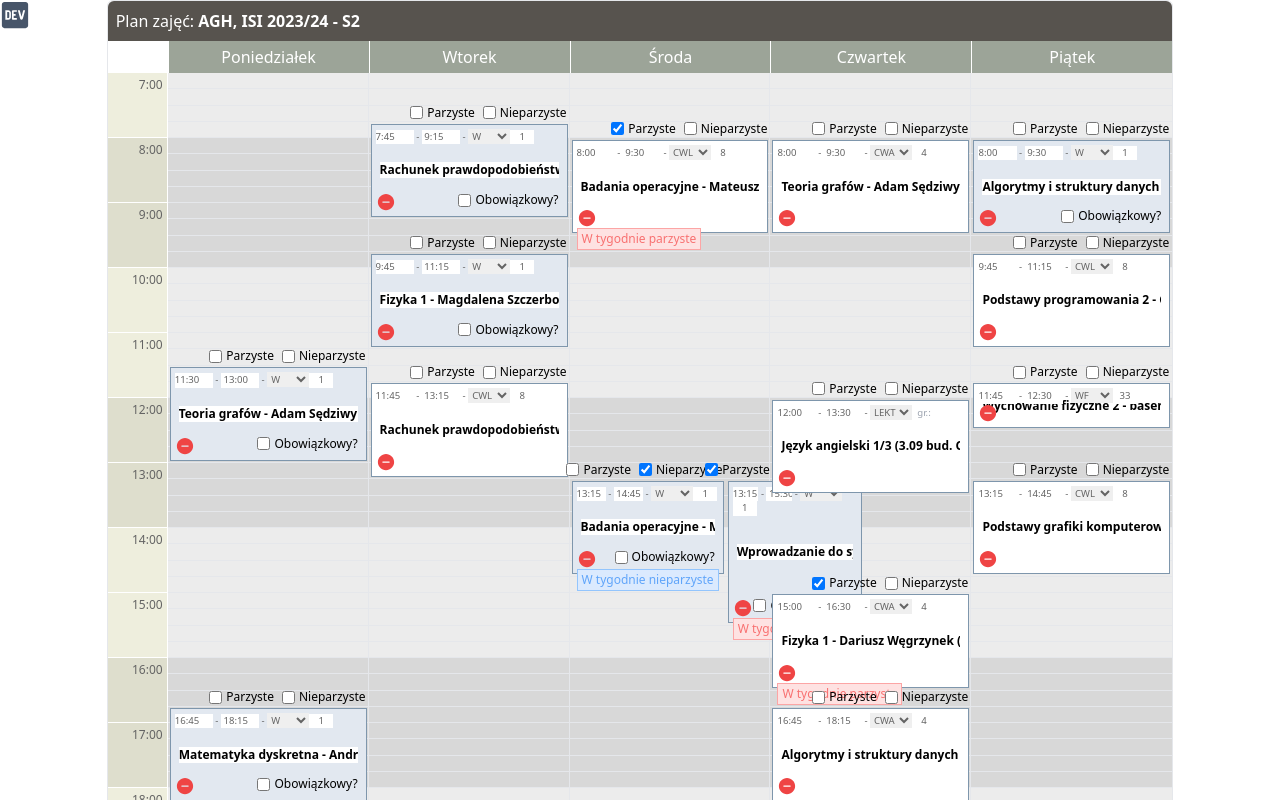
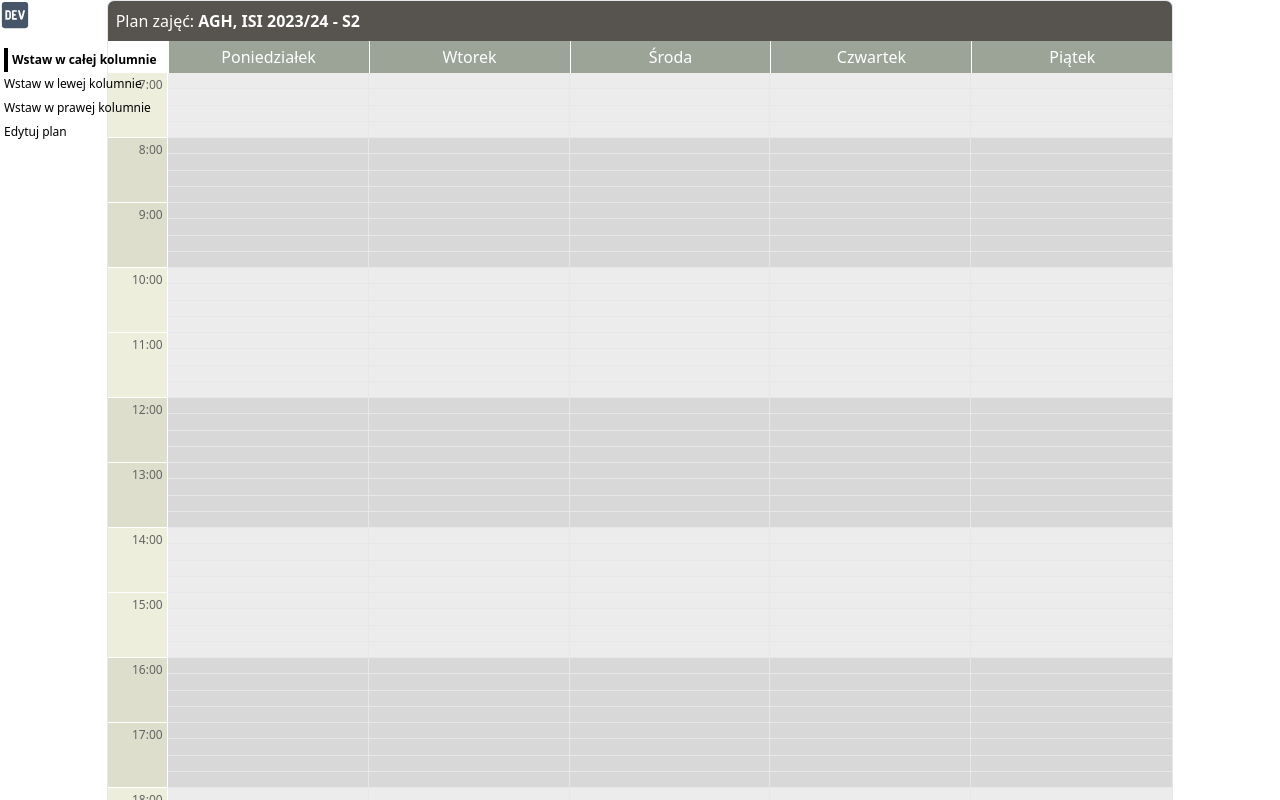
Before and after one commit to marcinwolder/usos-plan-generator, a React (Vite) app: page / in a window 1280 px wide. Both pictures are taken after a click on the element 15 px from the left and 15 px from the top of the page. Shown: the top 800 px of the page. Built offline with nearby package versions, Linux system fonts and the light colour scheme; the HTML template or start-up script is replaced by a standard one.

Commit message:
admin panel added

```diff
--- /dev/null
+++ b/src/AdminPanel.tsx
@@ -0,0 +1,71 @@
+import clsx from 'clsx';
+import { useContext } from 'react';
+import adminControlsContext from './context/adminControlsContext';
+
+const AdminPanel = () => {
+	const {
+		editLectures,
+		insertFullCol,
+		insertLeftCol,
+		insertRightCol,
+		setEditLectures,
+		setInsertFullCol,
+		setInsertLeftCol,
+		setInsertRightCol,
+		clearSelection,
+	} = useContext(adminControlsContext);
+	return (
+		<div className='pl-1 h-24 flex flex-col justify-center items-start'>
+			<div
+				onClick={() => {
+					clearSelection();
+					setInsertFullCol(true);
+				}}
+				className={clsx('select-none min-w-6 h-6 text-xs flex items-center', {
+					'border-l-4 border-black pl-1 font-semibold cursor-default':
+						insertFullCol,
+					'cursor-pointer': !insertFullCol,
+				})}>
+				Wstaw w całej kolumnie
+			</div>
+			<div
+				onClick={() => {
+					clearSelection();
+					setInsertLeftCol(true);
+				}}
+				className={clsx('select-none min-w-6 h-6 text-xs flex items-center', {
+					'border-l-4 border-black pl-1 font-semibold cursor-default':
+						insertLeftCol,
+					'cursor-pointer': !insertLeftCol,
+				})}>
+				Wstaw w lewej kolumnie
+			</div>
+			<div
+				onClick={() => {
+					clearSelection();
+					setInsertRightCol(true);
+				}}
+				className={clsx('select-none min-w-6 h-6 text-xs flex items-center', {
+					'border-l-4 border-black pl-1 font-semibold cursor-default':
+						insertRightCol,
+					'cursor-pointer': !insertRightCol,
+				})}>
+				Wstaw w prawej kolumnie
+			</div>
+			<div
+				onClick={() => {
+					clearSelection();
+					setEditLectures(true);
+				}}
+				className={clsx('select-none min-w-6 h-6 text-xs flex items-center', {
+					'border-l-4 border-black pl-1 font-semibold cursor-default':
+						editLectures,
+					'cursor-pointer': !editLectures,
+				})}>
+				Edytuj plan
+			</div>
+		</div>
+	);
+};
+
+export default AdminPanel;
--- a/src/App.tsx
+++ b/src/App.tsx
@@ -7,10 +7,13 @@ import Splitter from './Splitter';
 import { FaDev } from 'react-icons/fa6';
 import { devModeContext } from './context/devContext';
 import clsx from 'clsx';
+import AdminPanel from './AdminPanel';
+import AdminControlsProvider from './context/providers/AdminControlsProvider';
 
 const App = () => {
 	const [devMode, setDevMode] = useState(false);
 	return (
+		<AdminControlsProvider>
 			<devModeContext.Provider value={devMode}>
 				<div
 					className={clsx(
@@ -22,12 +25,18 @@ const App = () => {
 					}}>
 					<FaDev className='text-3xl' />
 				</div>
+				{devMode ? (
+					<div className='absolute top-12'>
+						<AdminPanel />
+					</div>
+				) : null}
 				<div className='flex items-center justify-center min-h-screen'>
 					<div
 						className='border rounded-md grid w-5/6 mb-16'
 						style={{ gridTemplateColumns: '60px 1fr' }}>
 						<div className='col-span-2 bg-stone-600 text-white p-2 rounded-t-md'>
-						Plan zajęć: <span className='font-bold'>AGH, ISI 2023/24 - S2</span>
+							Plan zajęć:{' '}
+							<span className='font-bold'>AGH, ISI 2023/24 - S2</span>
 						</div>
 						<div></div>
 						<DaysComp />
@@ -197,6 +206,7 @@ const App = () => {
 					</div>
 				</div>
 			</devModeContext.Provider>
+		</AdminControlsProvider>
 	);
 };
 
--- a/src/Lecture.tsx
+++ b/src/Lecture.tsx
@@ -1,5 +1,5 @@
 import clsx from 'clsx';
-import React, { useContext, useRef, useState } from 'react';
+import React, { useContext, useId, useRef, useState } from 'react';
 import { devModeContext } from './context/devContext';
 
 import { IoRemoveCircle } from 'react-icons/io5';
@@ -37,6 +37,8 @@ const Lecture: React.FC<{
 	const ref = useRef<HTMLDivElement>(null);
 	const devMode = useContext(devModeContext);
 
+	const id = useId();
+
 	// Disabled to increase readability
 	// eslint-disable-next-line prefer-const
 	let [hourStart, minuteStart] = lectureStartTime
@@ -50,7 +52,14 @@ const Lecture: React.FC<{
 	hourStop -= 7;
 
 	const Controls = devMode ? (
-		<div className='text-xs flex justify-center gap-2 absolute -top-5 right-0'>
+		<div
+			className={clsx(
+				'text-xs flex justify-center gap-2 absolute -top-4 -right-px border border-lecture-border border-b-0 px-1',
+				{
+					'bg-white': lectureType !== 'W' || lectureObligatory,
+					'bg-slate-200': lectureType === 'W' && !lectureObligatory,
+				}
+			)}>
 			<div
 				className='flex items-center gap-1 select-none'
 				onClick={() => {
@@ -62,10 +71,10 @@ const Lecture: React.FC<{
 				<input
 					checked={evenWeeks}
 					onChange={() => {}}
-					name='Parzyste'
+					id={'Parzyste' + id}
 					type='checkbox'
 				/>
-				<label htmlFor='Parzyste'>Parzyste</label>
+				<label>Parzyste</label>
 			</div>
 			<div
 				className='flex items-center gap-1 select-none'
@@ -78,10 +87,10 @@ const Lecture: React.FC<{
 				<input
 					checked={oddWeeks}
 					onChange={() => {}}
-					name='Nieparzyste'
+					id={'Nieparzyste' + id}
 					type='checkbox'
 				/>
-				<label htmlFor='Nieparzyste'>Nieparzyste</label>
+				<label>Nieparzyste</label>
 			</div>
 		</div>
 	) : null;
@@ -98,16 +107,18 @@ const Lecture: React.FC<{
 	const NotObligatory =
 		lectureType === 'W' ? (
 			devMode ? (
-				<div className='text-xs flex items-center gap-1 absolute bottom-2 right-2'>
+				<div
+					className='text-xs flex items-center gap-1 absolute bottom-2 right-8'
+					onClick={() => {
+						setLectureObligatory((val) => !val);
+					}}>
 					<input
 						checked={lectureObligatory}
-						onChange={() => {
-							setLectureObligatory((val) => !val);
-						}}
-						name='Obowiazkowy'
+						onChange={() => {}}
+						id={'Obowiazkowy' + id}
 						type='checkbox'
 					/>
-					<label htmlFor='Obowiazkowy'>Obowiązkowy?</label>
+					<label>Obowiązkowy?</label>
 				</div>
 			) : !lectureObligatory ? (
 				<div className='text-slate-500 text-xs absolute bottom-2 text-right w-full pr-4'>
@@ -118,6 +129,7 @@ const Lecture: React.FC<{
 	const Name = devMode ? (
 		<input
 			type='text'
+			id={'Name' + id}
 			className='w-full'
 			value={lectureName}
 			onChange={(e) => {
@@ -131,6 +143,7 @@ const Lecture: React.FC<{
 		<input
 			className='w-1/5'
 			type='text'
+			id={'StartTime' + id}
 			value={lectureStartTime}
 			onChange={(e) => {
 				setLectureStartTime(e.target.value);
@@ -143,6 +156,7 @@ const Lecture: React.FC<{
 		<input
 			className='w-1/5'
 			type='text'
+			id={'StopTime' + id}
 			value={lectureStopTime}
 			onChange={(e) => {
 				setLectureStopTime(e.target.value);
@@ -153,8 +167,9 @@ const Lecture: React.FC<{
 	);
 	const LectureGroup = devMode ? (
 		<input
-			className='w-6 text-center'
+			className='w-6 text-center ml-2'
 			type='text'
+			id={'Group' + id}
 			placeholder='gr.:'
 			value={lectureGroup}
 			onChange={(e) => {
@@ -166,6 +181,7 @@ const Lecture: React.FC<{
 	) : null;
 	const Type = devMode ? (
 		<select
+			id={'Type' + id}
 			value={lectureType}
 			onChange={(e) => {
 				setLectureType(e.target.value as TLectureType);
@@ -192,15 +208,15 @@ const Lecture: React.FC<{
 			)}
 			style={{
 				gridColumnStart: col,
-				gridRowStart: hourStart * 4 + minuteStart / 15 + 1,
-				gridRowEnd: hourStop * 4 + minuteStop / 15 + 1,
+				gridRowStart: hourStart * 60 + minuteStart + 1,
+				gridRowEnd: hourStop * 60 + minuteStop + 1,
 			}}>
 			<div
 				onClick={() => {
 					console.log(ref.current);
 					ref.current?.remove();
 				}}
-				className='absolute bottom-1 left-1 text-xl text-red-500 cursor-pointer z-20'
+				className='absolute bottom-1.5 right-1.5 text-xl text-red-500 cursor-pointer z-20'
 				style={{ display: devMode ? 'block' : 'none' }}>
 				<IoRemoveCircle />
 			</div>
--- a/src/Plan.tsx
+++ b/src/Plan.tsx
@@ -1,6 +1,12 @@
 import clsx from 'clsx';
+import { useContext } from 'react';
+import { devModeContext } from './context/devContext';
+import adminControlsContext from './context/adminControlsContext';
 
 const Plan: React.FC<React.PropsWithChildren> = ({ children }) => {
+	const lectures = [...((children as React.ReactNode[]) || [])];
+	const devMode = useContext(devModeContext);
+	const { editLectures } = useContext(adminControlsContext);
 	return (
 		<div className='relative grid grid-cols-5 grid-rows-[14]'>
 			{Array.from(Array(14 * 5)).map((val, ind) => {
@@ -24,6 +30,9 @@ const Plan: React.FC<React.PropsWithChildren> = ({ children }) => {
 							return (
 								<div
 									key={ind2}
+									onClick={() => {
+										console.log('Eoo' + ind + '' + ind2);
+									}}
 									className={clsx('h-1/4', {
 										'border-b': ind < 13 * 5 || (ind >= 13 * 5 && ind2 !== 3),
 									})}
@@ -33,8 +42,12 @@ const Plan: React.FC<React.PropsWithChildren> = ({ children }) => {
 					</div>
 				);
 			})}
-			<div className='absolute inset-0 grid grid-cols-5 grid-rows-[repeat(56,1fr)]'>
-				{children}
+			<div
+				className={clsx(
+					'absolute inset-0 grid grid-cols-5 grid-rows-[repeat(840,1fr)]',
+					{ '-z-10': devMode && !editLectures }
+				)}>
+				{...lectures}
 			</div>
 		</div>
 	);
--- a/src/Splitter.tsx
+++ b/src/Splitter.tsx
@@ -8,7 +8,7 @@ const Splitter: React.FC<
 > = ({ col, cols, children }) => {
 	return (
 		<div
-			className='absolute inset-0 grid grid-rows-[repeat(56,1fr)]'
+			className='absolute inset-0 grid grid-rows-[repeat(840,1fr)]'
 			style={{
 				gridTemplateColumns: `repeat(${cols}, 1fr)`,
 				gridColumnStart: col,
--- /dev/null
+++ b/src/context/adminControlsContext.ts
@@ -0,0 +1,25 @@
+import { createContext } from 'react';
+
+const adminControlsContext = createContext<{
+	insertFullCol: boolean;
+	setInsertFullCol: React.Dispatch<React.SetStateAction<boolean>>;
+	insertLeftCol: boolean;
+	setInsertLeftCol: React.Dispatch<React.SetStateAction<boolean>>;
+	insertRightCol: boolean;
+	setInsertRightCol: React.Dispatch<React.SetStateAction<boolean>>;
+	editLectures: boolean;
+	setEditLectures: React.Dispatch<React.SetStateAction<boolean>>;
+	clearSelection: () => void;
+}>({
+	insertFullCol: true,
+	setInsertFullCol: () => {},
+	insertLeftCol: false,
+	setInsertLeftCol: () => {},
+	insertRightCol: false,
+	setInsertRightCol: () => {},
+	editLectures: false,
+	setEditLectures: () => {},
+	clearSelection: () => {},
+});
+
+export default adminControlsContext;
--- /dev/null
+++ b/src/context/providers/AdminControlsProvider.tsx
@@ -0,0 +1,37 @@
+import React, { useState } from 'react';
+import adminControlsContext from '../adminControlsContext';
+
+const AdminControlsProvider: React.FC<React.PropsWithChildren> = ({
+	children,
+}) => {
+	const [editLectures, setEditLectures] = useState(false);
+	const [insertFullCol, setInsertFullCol] = useState(true);
+	const [insertLeftCol, setInsertLeftCol] = useState(false);
+	const [insertRightCol, setInsertRightCol] = useState(false);
+
+	const clearSelection = () => {
+		setEditLectures(false);
+		setInsertFullCol(false);
+		setInsertLeftCol(false);
+		setInsertRightCol(false);
+	};
+
+	return (
+		<adminControlsContext.Provider
+			value={{
+				editLectures,
+				setEditLectures,
+				insertFullCol,
+				setInsertFullCol,
+				insertLeftCol,
+				setInsertLeftCol,
+				insertRightCol,
+				setInsertRightCol,
+				clearSelection,
+			}}>
+			{children}
+		</adminControlsContext.Provider>
+	);
+};
+
+export default AdminControlsProvider;
```
Also changed, not shown: src/context/devContext.ts (renamed from src/context/devContext.tsx). Lines whose indentation alone changed are shown as unchanged.
